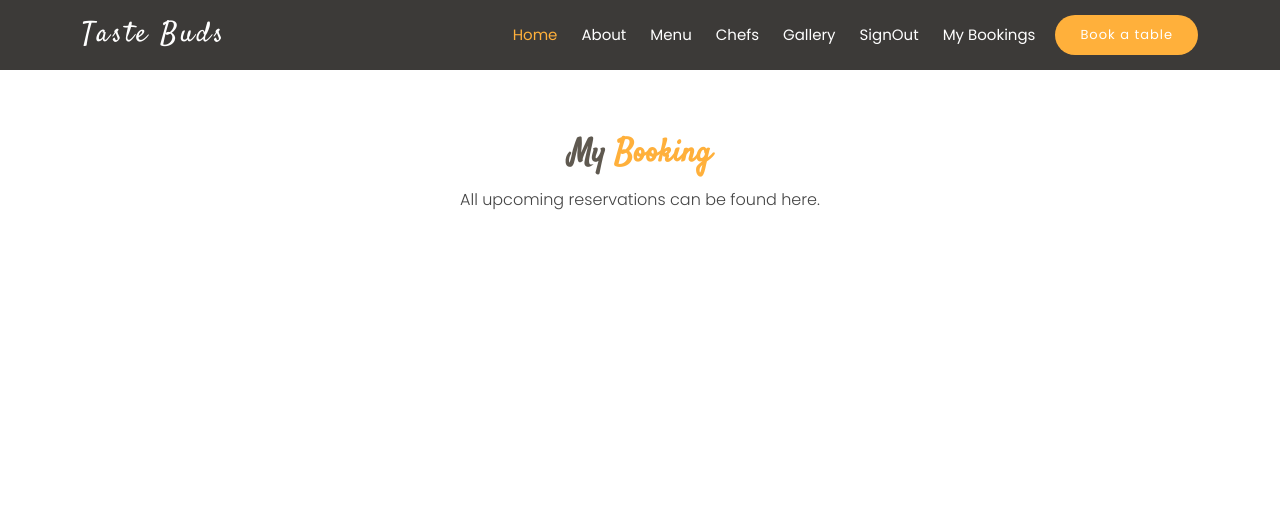
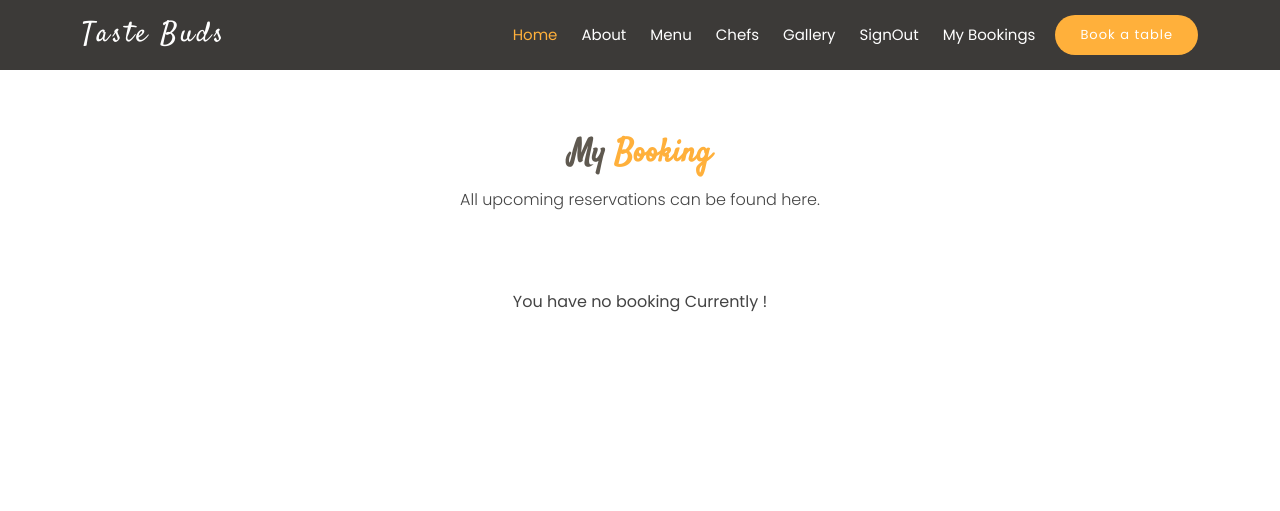
Before and after one commit to bijokmathew/Taste-Buds-Restaurant-App, a Django app: page /mybooking/ in a window 1280 px wide. Shown: the top 511 px of the page. Run offline with Django 3.2, Linux system fonts and the light colour scheme; the visitor is signed in with stand-in values (Sample User, id 1); data that the repository does not hold is empty; some libraries are stand-ins or nearby versions.

Commit message:
Added message to show to the user if he doesnt have any booking

```diff
--- a/templates/mybooking.html
+++ b/templates/mybooking.html
@@ -39,6 +39,9 @@
                     </div>
                 </div>
             </div>
+            <!-- Show message if there are no bookings -->
+            {% empty %}
+            <p class="text-center mt-5"> You have no booking Currently !</p>
             {% endfor %}
         </div>
     </div>
```
